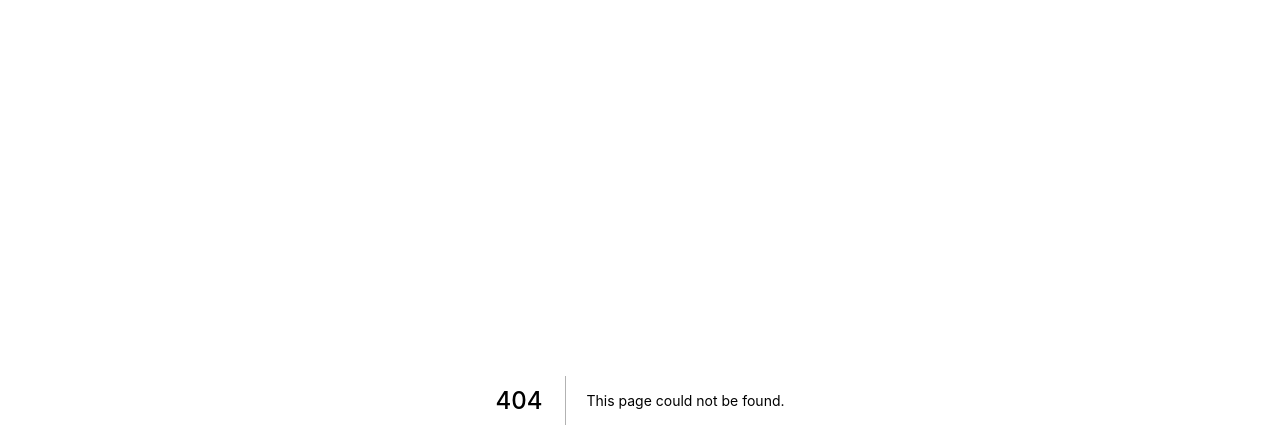
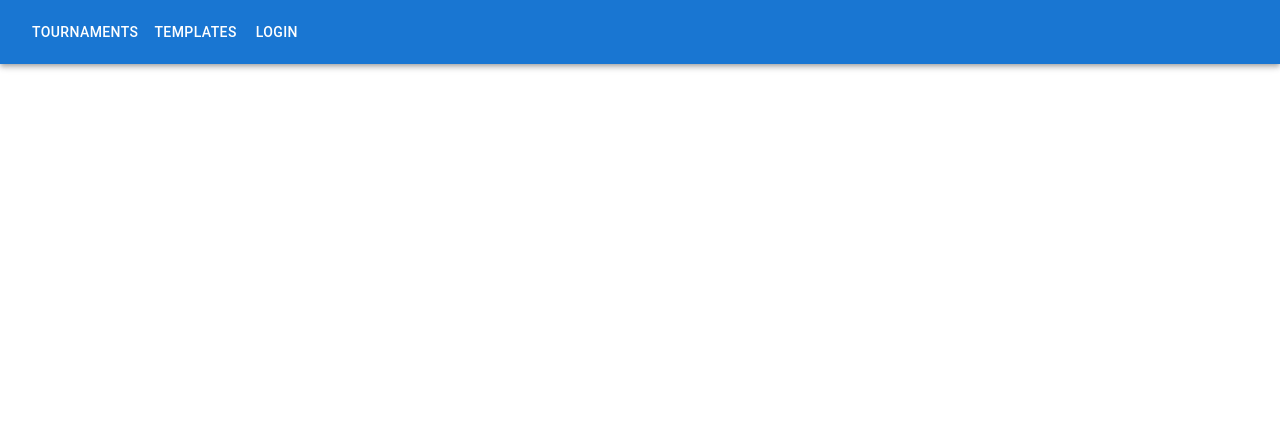
Before and after one commit to dpang314/Scioly-Bot, a Next.js app: page /Navbar in a window 1280 px wide. Before the commit this address had no page. Shown: the top 448 px of the page. Built offline with nearby package versions, Linux system fonts and the light colour scheme.

Commit message:
feat: Added navbar

```diff
--- /dev/null
+++ b/src/pages/Navbar.tsx
@@ -0,0 +1,19 @@
+import * as React from 'react';
+import AppBar from '@mui/material/AppBar';
+import Box from '@mui/material/Box';
+import Toolbar from '@mui/material/Toolbar';
+import Button from '@mui/material/Button';
+
+export default function Navbar() {
+  return (
+    <Box>
+      <AppBar position="static">
+        <Toolbar>
+          <Button color="inherit">Tournaments</Button>
+          <Button color="inherit">Templates</Button>
+          <Button color="inherit">Login</Button>
+        </Toolbar>
+      </AppBar>
+    </Box>
+  );
+}
--- a/src/pages/dashboard.tsx
+++ b/src/pages/dashboard.tsx
@@ -19,6 +19,7 @@ import * as Yup from 'yup';
 import { Formik } from 'formik';
 import { FormControl } from '@mui/material';
 import AddIcon from '@mui/icons-material/Add';
+import Navbar from './NavBar';
 
 type FormProps = {
   templates: Array<{
@@ -215,7 +216,9 @@ const Dashboard: NextPage = () => {
 
   if (session) {
     return (
-      <Container maxWidth="sm">
+      <>
+      <Navbar/>
+      <Container maxWidth="sm" sx={{paddingTop: "20px"}}>
         <TableContainer component={Paper}>
           <Table aria-label="simple table">
             <TableHead>
@@ -238,6 +241,7 @@ const Dashboard: NextPage = () => {
           </Table>
         </TableContainer>
       </Container>
+      </>
     )
   }
   return (
```
